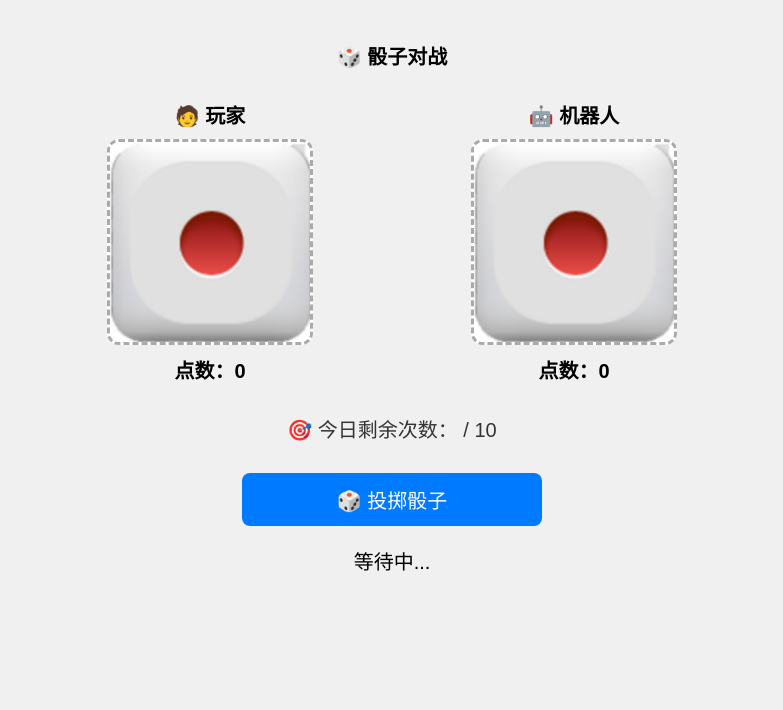
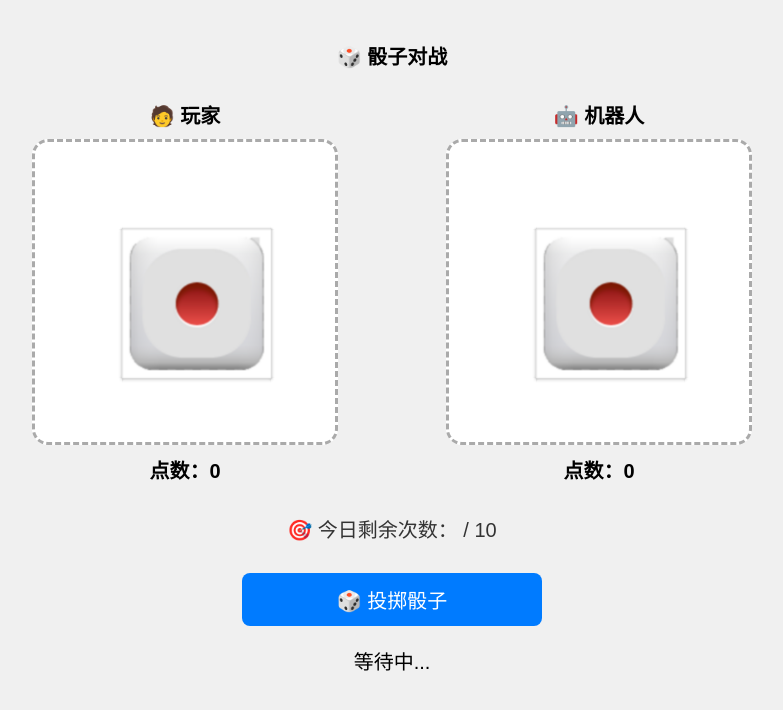
Before and after one commit to Dreamchaser-aus/dice, a Flask app: template templates/dice.html in a window 1280 px wide. Shown: the top 710 px of the page, without its empty margins (248-1031 px from the left). Run offline with Flask 3, Linux system fonts and the light colour scheme; the template is opened without the code that fills it, so the values that code supplies are empty; some libraries are stand-ins or nearby versions.

Commit message:
Update dice.html

```diff
--- a/templates/dice.html
+++ b/templates/dice.html
@@ -30,7 +30,7 @@
       flex-direction: column;
       align-items: center;
       flex: 1 1 200px;
-      max-width: 300px;
+      max-width: 350px;
     }
 
     .player-label {
@@ -40,28 +40,31 @@
     }
 
     .dice-container {
-      width: 200px;
-      height: 200px;
+      width: 300px;
+      height: 300px;
       background: #fff;
       border: 3px dashed #aaa;
-      border-radius: 12px;
+      border-radius: 16px;
       position: relative;
       overflow: hidden;
-      perspective: 1000px;
+      perspective: 1200px;
     }
 
     .dice {
-      width: 200px;
-      height: 200px;
+      width: 140px;
+      height: 140px;
       transform-style: preserve-3d;
       transition: transform 2s cubic-bezier(0.22, 1, 0.36, 1);
       will-change: transform;
+      position: absolute;
+      top: 30%;
+      left: 30%;
     }
 
     .face {
+      width: 140px;
+      height: 140px;
       position: absolute;
-      width: 200px;
-      height: 200px;
       background: white;
       border: 1px solid #ccc;
       display: flex;
@@ -76,12 +79,12 @@
       object-fit: contain;
     }
 
-    .front  { transform: rotateY(   0deg) translateZ(100px); }
-    .back   { transform: rotateY( 180deg) translateZ(100px); }
-    .right  { transform: rotateY(  90deg) translateZ(100px); }
-    .left   { transform: rotateY( -90deg) translateZ(100px); }
-    .top    { transform: rotateX(  90deg) translateZ(100px); }
-    .bottom { transform: rotateX( -90deg) translateZ(100px); }
+    .front  { transform: rotateY(   0deg) translateZ(70px); }
+    .back   { transform: rotateY( 180deg) translateZ(70px); }
+    .right  { transform: rotateY(  90deg) translateZ(70px); }
+    .left   { transform: rotateY( -90deg) translateZ(70px); }
+    .top    { transform: rotateX(  90deg) translateZ(70px); }
+    .bottom { transform: rotateX( -90deg) translateZ(70px); }
 
     .dice-score {
       margin-top: 10px;
@@ -177,7 +180,7 @@ function animateDice(diceId, targetFace) {
   const dice = document.getElementById(diceId);
   const [faceX, faceY] = faceRotation[targetFace];
 
-  // 每次随机 3 ~ 6 圈
+  // 每次旋转 3~6 圈，旋转角度随机
   const rotateX = faceX + 360 * (3 + Math.floor(Math.random() * 4));
   const rotateY = faceY + 360 * (3 + Math.floor(Math.random() * 4));
 
```
